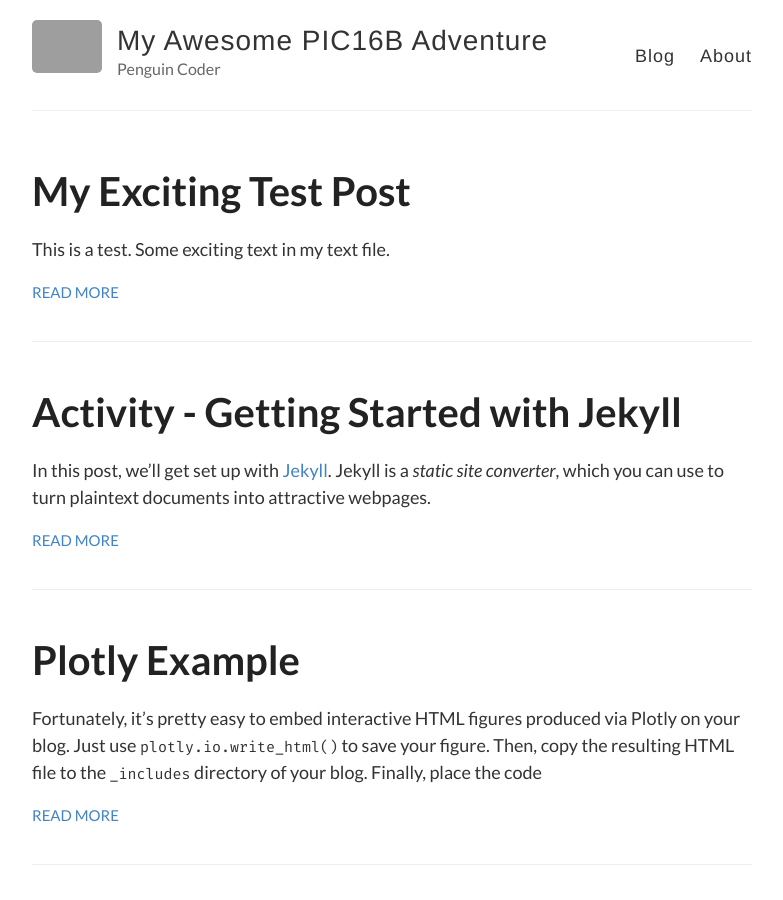
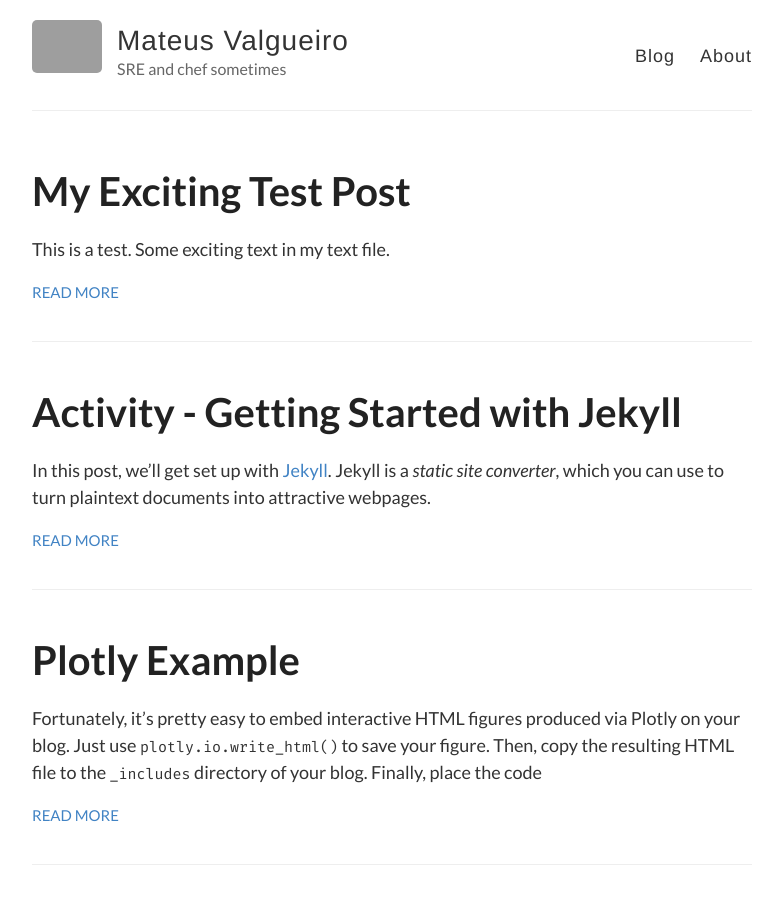
Before and after one commit to Valgueiro/valgueiro.github.io, a Jekyll site: the page built from index.html, in a window 1280 px wide and 900 px high. Shown: the whole window, without its empty margins (248-1031 px from the left). Built offline with Jekyll 4.4.1, drawn with Linux system fonts in a browser that asks for light colours; grey boxes are pictures that could not be loaded.

Commit message:
add my links to _config.yml

```diff
--- a/_config.yml
+++ b/_config.yml
@@ -3,10 +3,10 @@
 #
 
 # Name of your site (displayed in the header)
-name: My Awesome PIC16B Adventure
+name: Mateus Valgueiro
 
 # Short bio or description (displayed in the header)
-description: Penguin Coder
+description: SRE and chef sometimes
 
 # URL of your avatar or profile pic (you could use your GitHub profile pic)
 avatar: https://raw.githubusercontent.com/PIC16B/PIC16B.github.io/master/images/ucla-math.png
@@ -18,15 +18,15 @@
 # Includes an icon in the footer for each username you enter
 footer-links:
   dribbble:
-  email:
+  email: mateusvalgueiro@gmail.com
   facebook:
   flickr:
-  github: PIC16B/pic16b.github.io # replace with your repo
-  instagram:
-  linkedin:
+  github: Valgueiro # replace with your repo
+  instagram: valgueiro
+  linkedin: mateusvalgueiro
   pinterest:
   rss: # just type anything here for a working RSS icon
-  twitter:
+  twitter: MateusValgueiro
   stackoverflow: # your stackoverflow profile, e.g. "users/50476/bart-kiers"
   youtube: # channel/<your_long_string> or user/<user-name>
   googleplus: # anything in your profile username that comes after plus.google.com/
@@ -34,14 +34,14 @@
 
 # Enter your Disqus shortname (not your username) to enable commenting on posts
 # You can find your shortname on the Settings page of your Disqus account
-disqus:
+disqus: mvalgueiro
 
 # Enter your Google Analytics web tracking code (e.g. UA-2110908-2) to activate tracking
 google_analytics:
 
 # Your website URL (e.g. http://barryclark.github.io or http://www.barryclark.co)
 # Used for Sitemap.xml and your RSS feed
-url:
+url: https://valgueiro.github.io/
 
 # If you're hosting your site at a Project repository on GitHub pages
 # (http://yourusername.github.io/repository-name)
```
